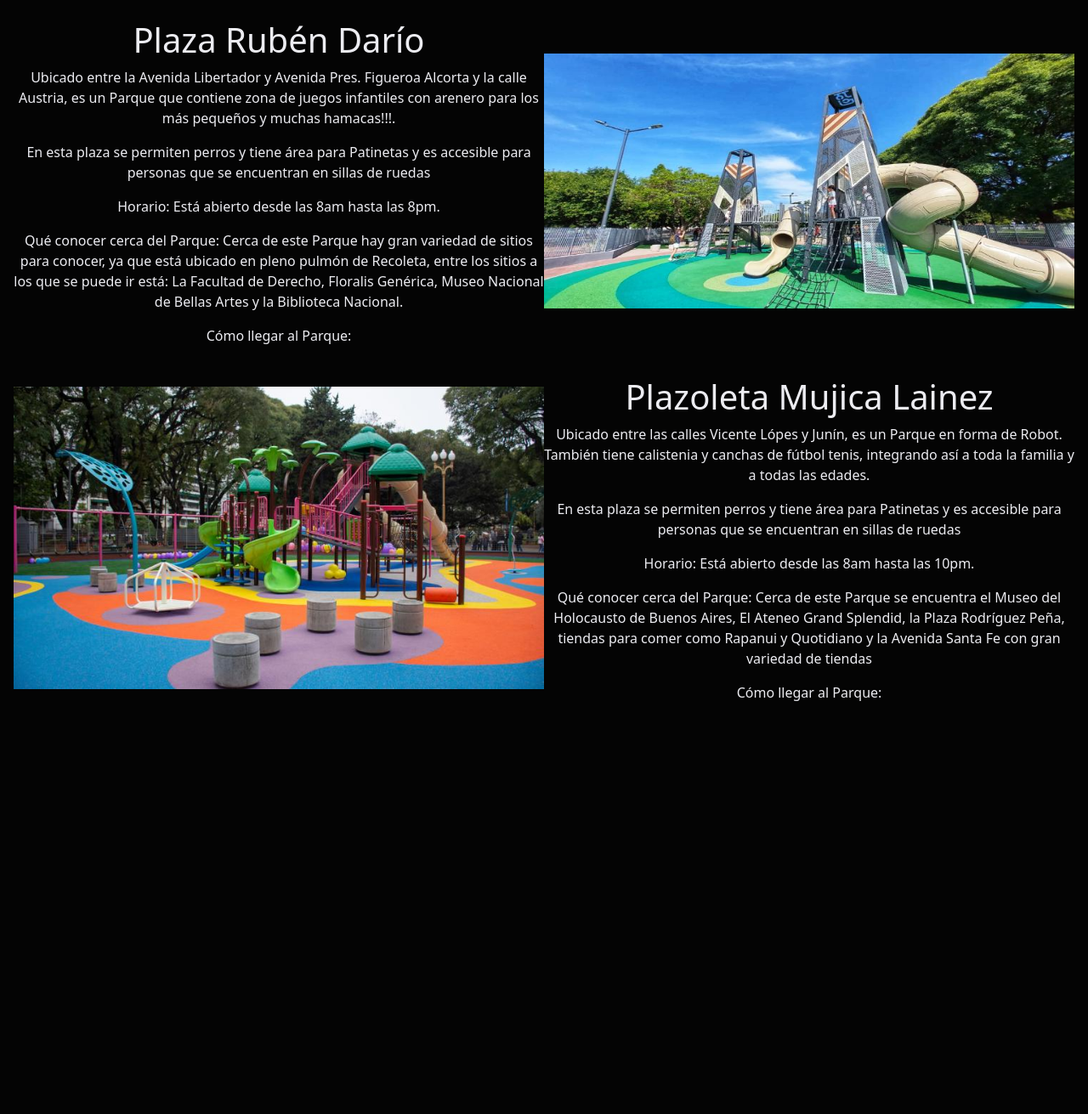
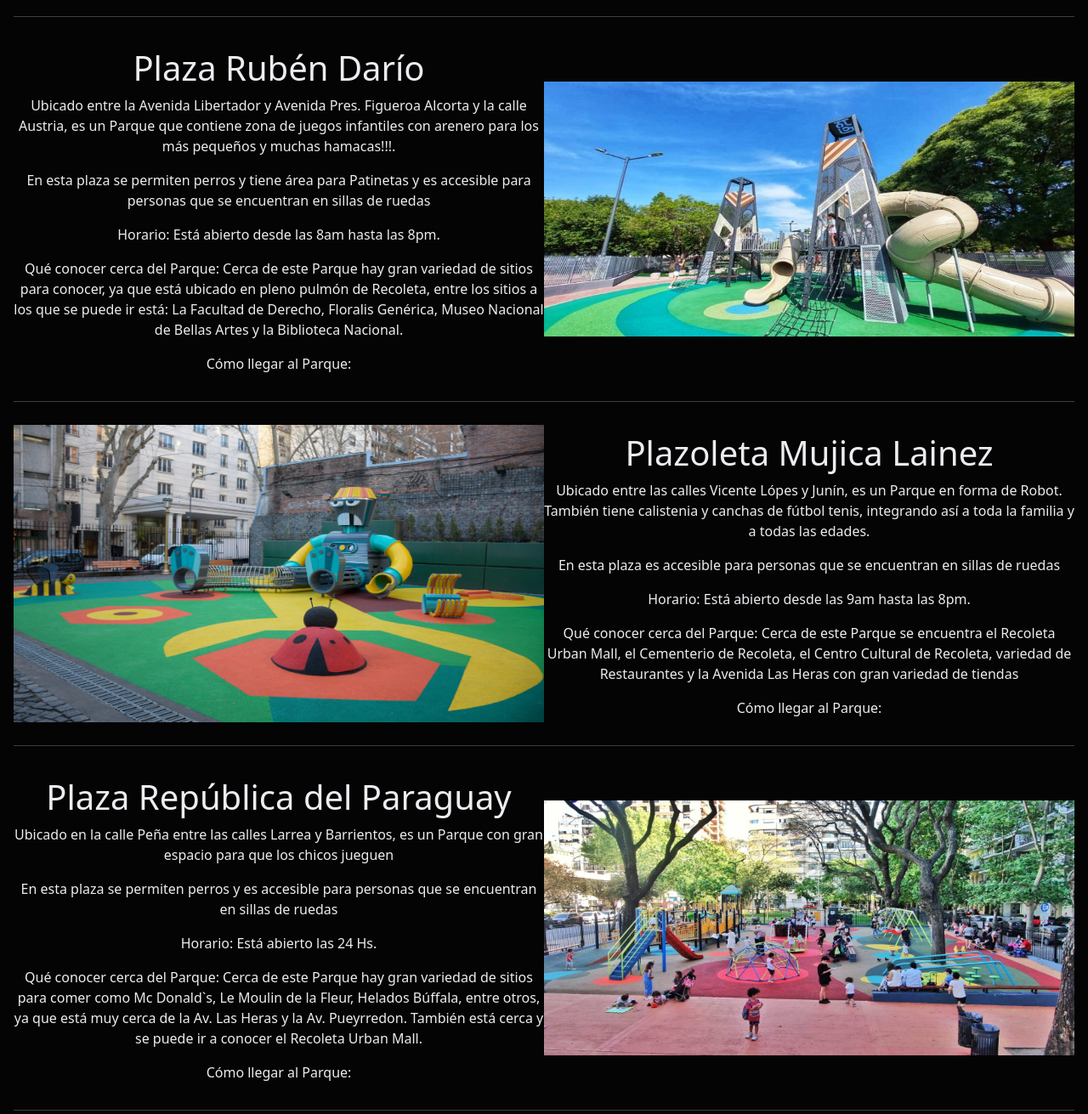
Before and after one commit to Nellyta82/Juguemos-en-Buenos-Aires, a plain HTML site: page Frontend/Barrio-Recoleta.html in a window 1280 px wide. Shown: the part 1114-2425 px from the top of the page at 85% size. Before the commit the page ends 1957 px from the top, so only its background shows below. Drawn offline with nearby package versions, Linux system fonts and the light colour scheme.

Commit message:
acualización recoleta

```diff
--- a/Frontend/Barrio-Recoleta.html
+++ b/Frontend/Barrio-Recoleta.html
@@ -49,8 +49,8 @@
     <main id="recoleta">
         <h1>Barrio de Recoleta</h1>
         <p>Este Barrio es llamado la 'París Argentina' por su arquitectura, es famosa por los lugares a dónde visitar, como el Cementerio de Recoleta, el Centro cultural de Recoleta, el Ateneo Grand Splendid, la Floralis Genérica, La Facultad de Derecho, la Biblioteca Nacional y entre otros lugares.</p>
-        <section class="parque-thays">
-            <div id="content-thays">
+        <section class="parque-izquierda">
+            <div id="content-izquierda">
                 <h1>Parque Thays</h1>
                 <p>Ubicado en la Avenida Libertador entre Callao y Pueyrredon, es un Parque que contiene 2 zonas de juegos infantiles, y tiene también una zona deportiva, integrando así a toda la familia y a todas las edades.</p>
                 <p>En esta plaza se permiten perros y tiene área para Patinetas y es accesible para personas que se encuentran en sillas de ruedas</p>
@@ -63,11 +63,11 @@
             </div>
         </section>
         <hr>
-        <section class="parque-vicentelopezyplanes">
+        <section class="parque-derecha">
             <div >
                 <img src="./media/images/vicente1.jpeg" alt="Foto de Parque Vicente López y Planes" id="imgvicente">
             </div>
-            <div id="content-vicente">
+            <div id="content-derecha">
                 <h1>Parque Vicente López y Planes</h1>
                 <p>Ubicado entre las calles Arenales, Juncal, Montevideo y Paraná, es un Parque que contiene 2 zonas de juegos infantiles, uno para grandes y otro para chicos. También tiene calistenia y canchas de fútbol tenis, integrando así a toda la familia y a todas las edades.</p>
                 <p>En esta plaza se permiten perros y tiene área para Patinetas y es accesible para personas que se encuentran en sillas de ruedas</p>
@@ -76,8 +76,9 @@
                 <p>Cómo llegar al Parque:</p>
             </div>
         </section>
-        <section class="parque-ruben">
-            <div id="content-ruben">
+        <hr>
+        <section class="parque-izquierda">
+            <div id="content-izquierda">
                 <h1>Plaza Rubén Darío</h1>
                 <p>Ubicado entre la Avenida Libertador y Avenida Pres. Figueroa Alcorta y la calle Austria, es un Parque que contiene zona de juegos infantiles con arenero para los más pequeños y muchas hamacas!!!.</p>
                 <p>En esta plaza se permiten perros y tiene área para Patinetas y es accesible para personas que se encuentran en sillas de ruedas</p>
@@ -89,23 +90,40 @@
                 <img src="./media/images/ruben1.jpeg" alt="Foto de Parque Rubén Darío" id="imgruben">
             </div>
         </section>
-        <section class="parque-vicentelopezyplanes">
+        <hr>
+        <section class="parque-derecha">
             <div >
-                <img src="./media/images/vicente1.jpeg" alt="Foto de Parque Vicente López y Planes" id="imgvicente">
+                <img src="./media/images/mujica2.jpg" alt="Foto de Parque Mujica Lainez" id="imgmujica">
             </div>
-            <div id="content-vicente">
+            <div id="content-derecha">
                 <h1>Plazoleta Mujica Lainez</h1>
                 <p>Ubicado entre las calles Vicente Lópes y Junín, es un Parque en forma de Robot. También tiene calistenia y canchas de fútbol tenis, integrando así a toda la familia y a todas las edades.</p>
-                <p>En esta plaza se permiten perros y tiene área para Patinetas y es accesible para personas que se encuentran en sillas de ruedas</p>
-                <p>Horario: Está abierto desde las 8am hasta las 10pm.</p>
-                <p>Qué conocer cerca del Parque: Cerca de este Parque se encuentra el Museo del Holocausto de Buenos Aires, El Ateneo Grand Splendid, la Plaza Rodríguez Peña, tiendas para comer como Rapanui y Quotidiano y la Avenida Santa Fe con gran variedad de tiendas </p>
+                <p>En esta plaza es accesible para personas que se encuentran en sillas de ruedas</p>
+                <p>Horario: Está abierto desde las 9am hasta las 8pm.</p>
+                <p>Qué conocer cerca del Parque: Cerca de este Parque se encuentra el Recoleta Urban Mall, el Cementerio de Recoleta, el Centro Cultural de Recoleta, variedad de Restaurantes y la Avenida Las Heras con gran variedad de tiendas </p>
                 <p>Cómo llegar al Parque:</p>
             </div>
         </section>
+        <hr>
+        <section class="parque-izquierda">
+            <div id="content-izquierda">
+                <h1>Plaza República del Paraguay</h1>
+                <p>Ubicado en la calle Peña entre las calles Larrea y Barrientos, es un Parque con gran espacio para que los chicos jueguen</p>
+                <p>En esta plaza se permiten perros y es accesible para personas que se encuentran en sillas de ruedas</p>
+                <p>Horario: Está abierto las 24 Hs.</p>
+                <p>Qué conocer cerca del Parque: Cerca de este Parque hay gran variedad de sitios para comer como Mc Donald`s, Le Moulin de la Fleur, Helados Búffala, entre otros, ya que está muy cerca de la Av. Las Heras y la Av. Pueyrredon. También está cerca y se puede ir a conocer el Recoleta Urban Mall.</p>
+                <p>Cómo llegar al Parque:</p>
+            </div>
+            <div>
+                <img src="./media/images/paraguay1.jpg" alt="Foto de Parque Repuública del Paraguay" id="imgparaguay">
+            </div>
+        </section>
+        <hr>
     </main>
     <script src="./components/recoleta.js"></script>
     <script src="./components/vicente.js"></script>
     <script src="../Frontend/components/NavBar.js"></script>
     <script src="./components/ruben.js"></script>
+    <script src="./components/mujica.js"></script>
 </body>
 </html>
--- /dev/null
+++ b/Frontend/components/mujica.js
@@ -0,0 +1,17 @@
+window.addEventListener('load', nuevo, false);
+
+function nuevo() {
+
+  var img = document.getElementById('imgmujica');
+
+  img.addEventListener('mouseover', change, false);
+  img.addEventListener('mouseout', other, false);
+}
+
+function change(){
+  var img = document.getElementById('imgmujica').src = "./media/images/mujica1.jpg";
+}
+
+function other() {
+  var img = document.getElementById('imgmujica').src = "./media/images/mujica2.jpg";
+}
--- a/Frontend/css/recoleta.css
+++ b/Frontend/css/recoleta.css
@@ -9,7 +9,7 @@
 
     }
 
-.parque-thays{
+.parque-izquierda{
     display: grid;
     grid-template-columns: repeat(2, 1fr);
     align-items: center;
@@ -19,7 +19,7 @@
     margin: auto;
 }
 
-#content-thays{
+#content-izquierda{
     color: rgb(236, 236, 241);
     margin-top: 20px;
     justify-content: center;
@@ -33,7 +33,7 @@
     width: cover;
 }
 
-.parque-vicentelopezyplanes{
+.parque-derecha{
     display: grid;
     grid-template-columns: repeat(2, 1fr);
     align-items: center;
@@ -43,26 +43,7 @@
     margin: auto;
 }
 
-#content-vicente{
-    color: rgb(236, 236, 241);
-    margin-top: 20px;
-    justify-content: center;
-    align-items: center;
-    text-align: center;
-
-}
-
-.parque-ruben{
-    display: grid;
-    grid-template-columns: repeat(2, 1fr);
-    align-items: center;
-    justify-content: center;
-    text-align: center;
-    width: 100%;
-    margin: auto;
-}
-
-#content-ruben{
+#content-derecha{
     color: rgb(236, 236, 241);
     margin-top: 20px;
     justify-content: center;
@@ -76,11 +57,21 @@
     width: cover;
 }
 
+#imgparaguay{
+    height: 300px;
+    width: cover;
+}
+
+#imgmujica{
+    height: 350px;
+    width: cover;
+}
+
 /* Haciendo Responsivo el Proyecto */
 
 @media screen and (max-width: 700px) {
 
-    .parque-thays{
+    .parque-izquierda{
         display: grid;
         grid-template-columns: repeat(1, 2fr);
         align-items: center;
@@ -90,17 +81,7 @@
         margin: auto;
     }
 
-    .parque-vicentelopezyplanes{
-        display: grid;
-        grid-template-columns: repeat(1, 2fr);
-        align-items: center;
-        justify-content: center;
-        text-align: center;
-        width: 100%;
-        margin: auto;
-    }
-
-    .parque-ruben{
+    .parque-derecha{
         display: grid;
         grid-template-columns: repeat(1, 2fr);
         align-items: center;
```
Also changed, not shown: Frontend/media/images/mujica1.jpg (added), Frontend/media/images/mujica2.jpg (added), Frontend/media/images/paraguay1.jpg (added).
